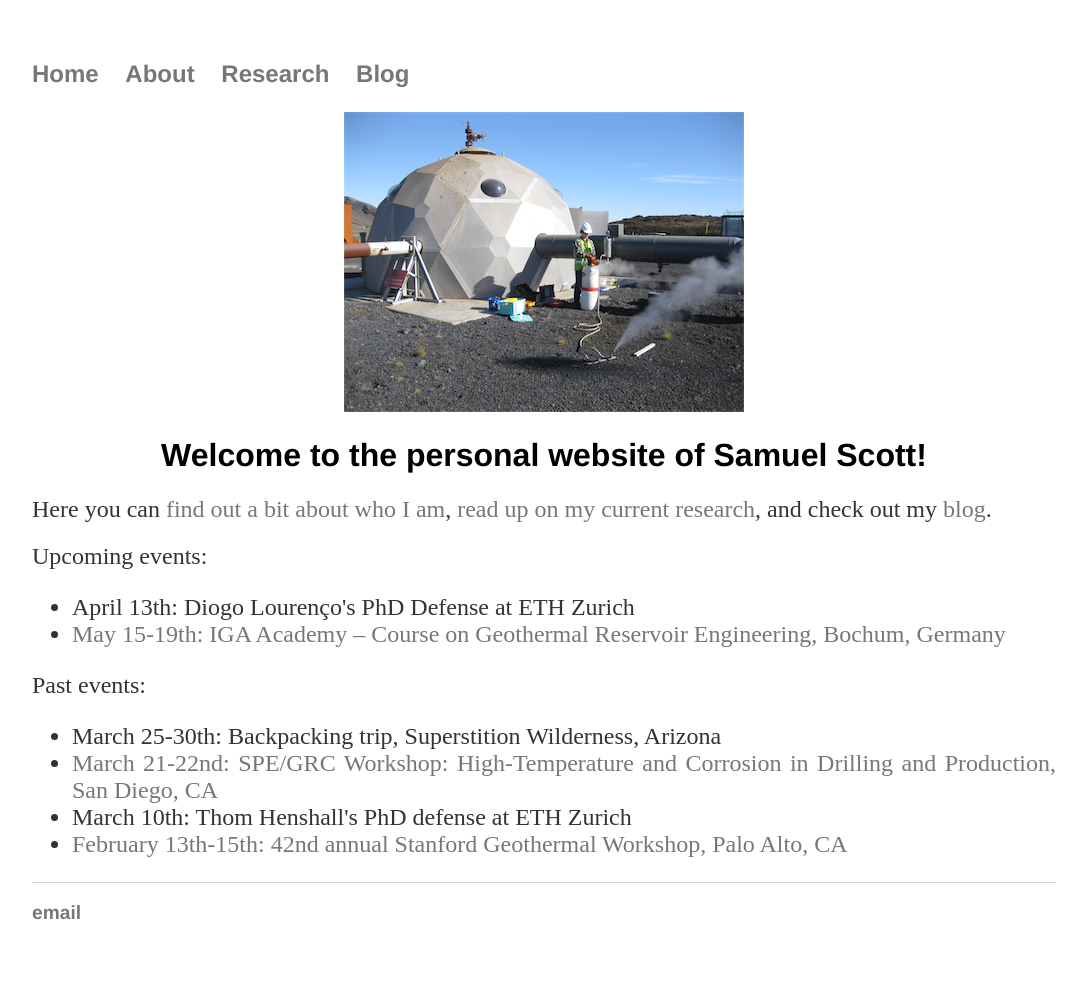
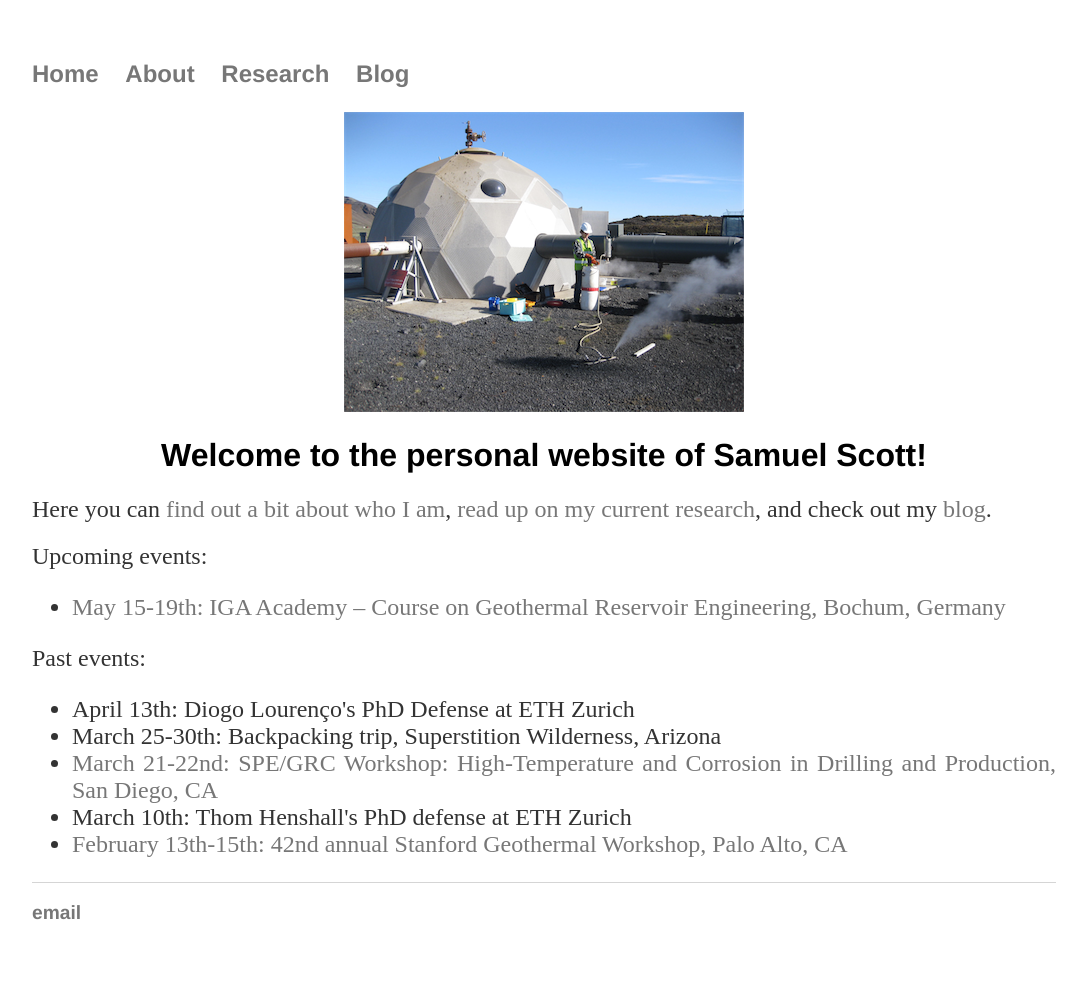
Before and after one commit to two-phaseflow/two-phaseflow.github.io, a Jekyll site: the page built from index.html, in a window 1280 px wide. Shown: the whole page, without its empty margins (96-1183 px from the left). Built offline with Jekyll 4.4.1, drawn with Linux system fonts in a browser that asks for light colours; part of the change alters nothing that is shown.

```diff
--- a/index.html
+++ b/index.html
@@ -12,13 +12,13 @@ title: Samuel Scott's personal website
 
 <h2> Upcoming events:
 <ul>
-  <li>April 13th: Diogo Louren&ccedil;o's PhD Defense at ETH Zurich</a></li>
   <li><a href="https://www.geothermal-energy.org/iga_academy/courses_and_workshops/geothermal_reservoir_engineering.html">May 15-19th: IGA Academy – Course on Geothermal Reservoir Engineering, Bochum, Germany</a></li>
 </ul>
 </h2>
 
 <h2> Past events:
 <ul>
+	<li>April 13th: Diogo Louren&ccedil;o's PhD Defense at ETH Zurich</a></li>
 	<li>March 25-30th: Backpacking trip, Superstition Wilderness, Arizona</a></li>
 	<li><a href="http://www.spe.org/events/en/2017/workshop/17jsnd/about.html">March 21-22nd: SPE/GRC Workshop: High-Temperature and Corrosion in Drilling and Production, San Diego, CA</a></li>
 	<li>March 10th: Thom Henshall's PhD defense at ETH Zurich</li>
```
